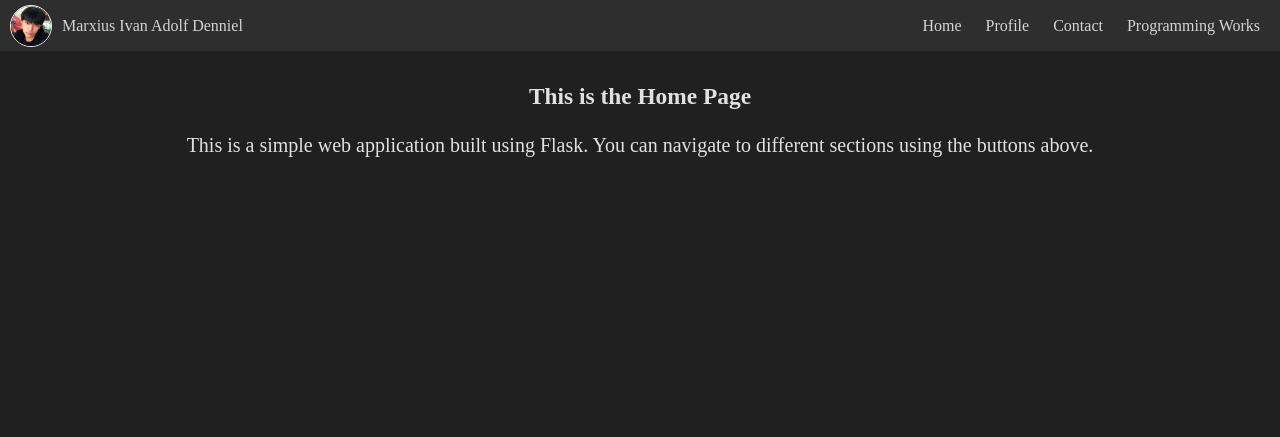
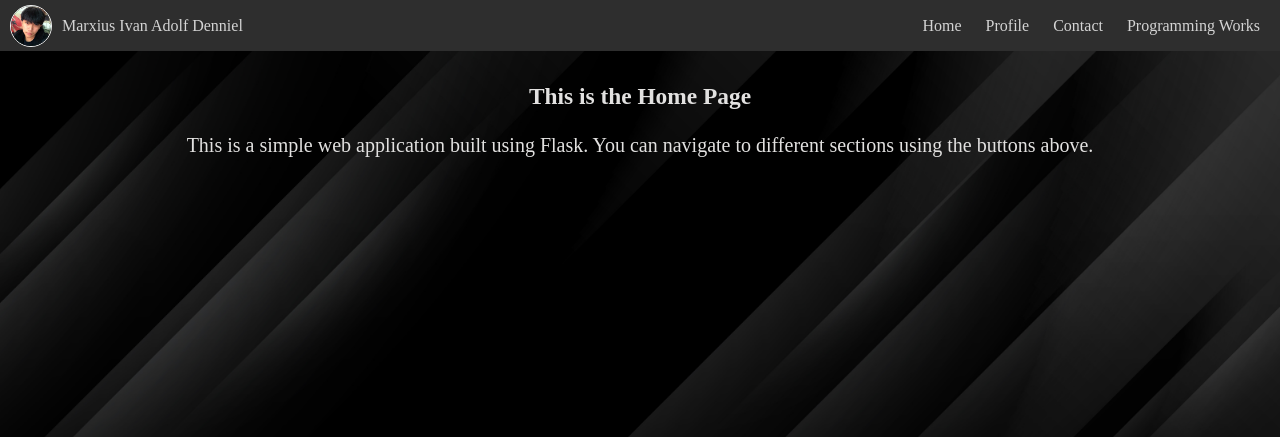
Before and after one commit to Marsyus/flask_web_app_portfolio, a Flask app: page / in a window 1280 px wide. Shown: the top 437 px of the page. Run offline with Flask 3, Linux system fonts and the light colour scheme.

Commit message:
Added a background image

```diff
--- a/static/styles.css
+++ b/static/styles.css
@@ -68,8 +68,11 @@ header {
 
 /* Body */
 body {
-    background-color: #202020;
-    color: hsl(0, 0%, 0%);
+    background-image: url('/static/images/background.jpg');
+    background-size: cover;
+    background-position: center;
+    background-attachment: fixed;
+    background-repeat: no-repeat;
     font-family: 'sans-serif';
     margin: 0px;
     padding: 0px;
```
Also changed, not shown: static/images/background.jpg (added).
